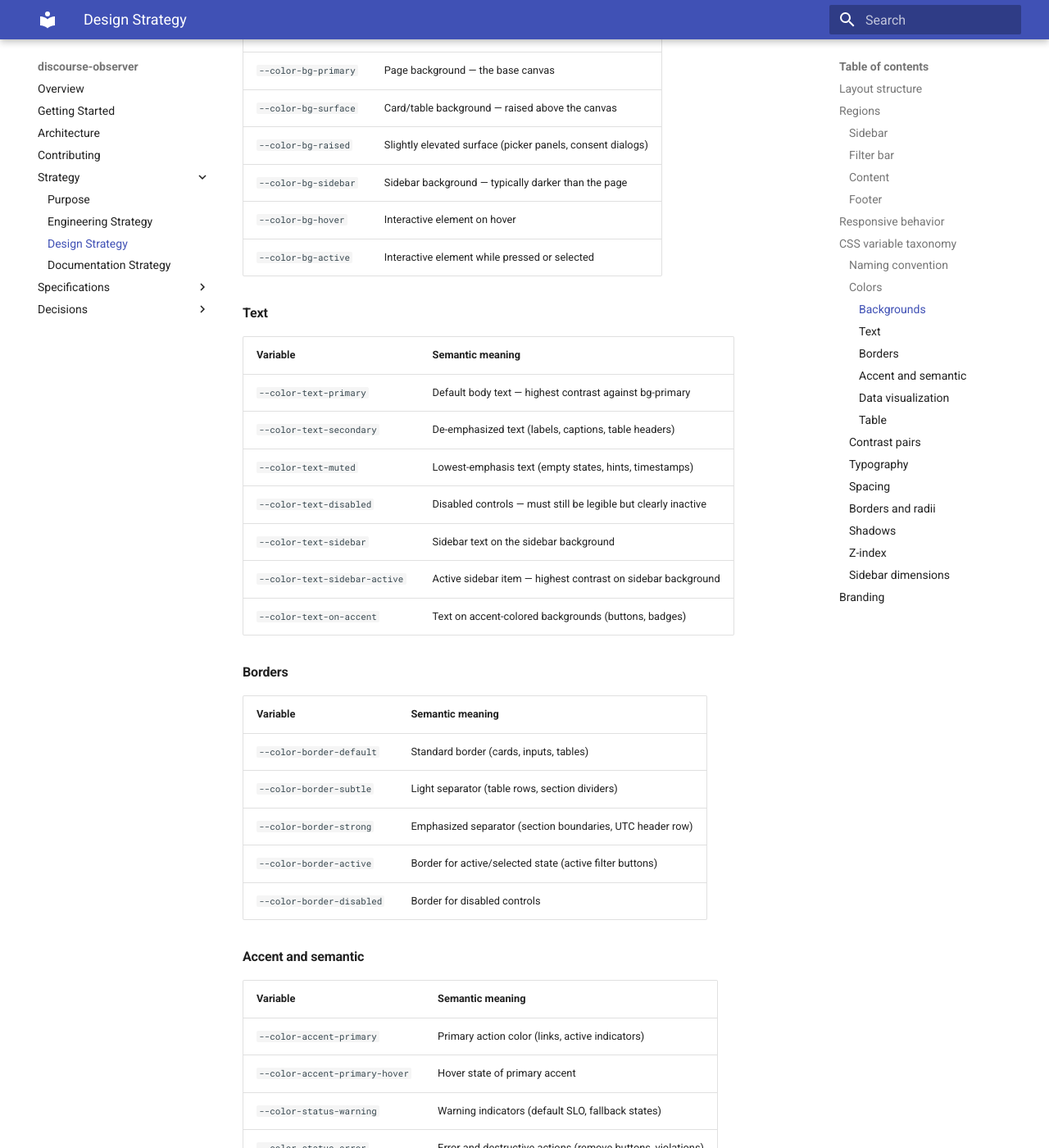
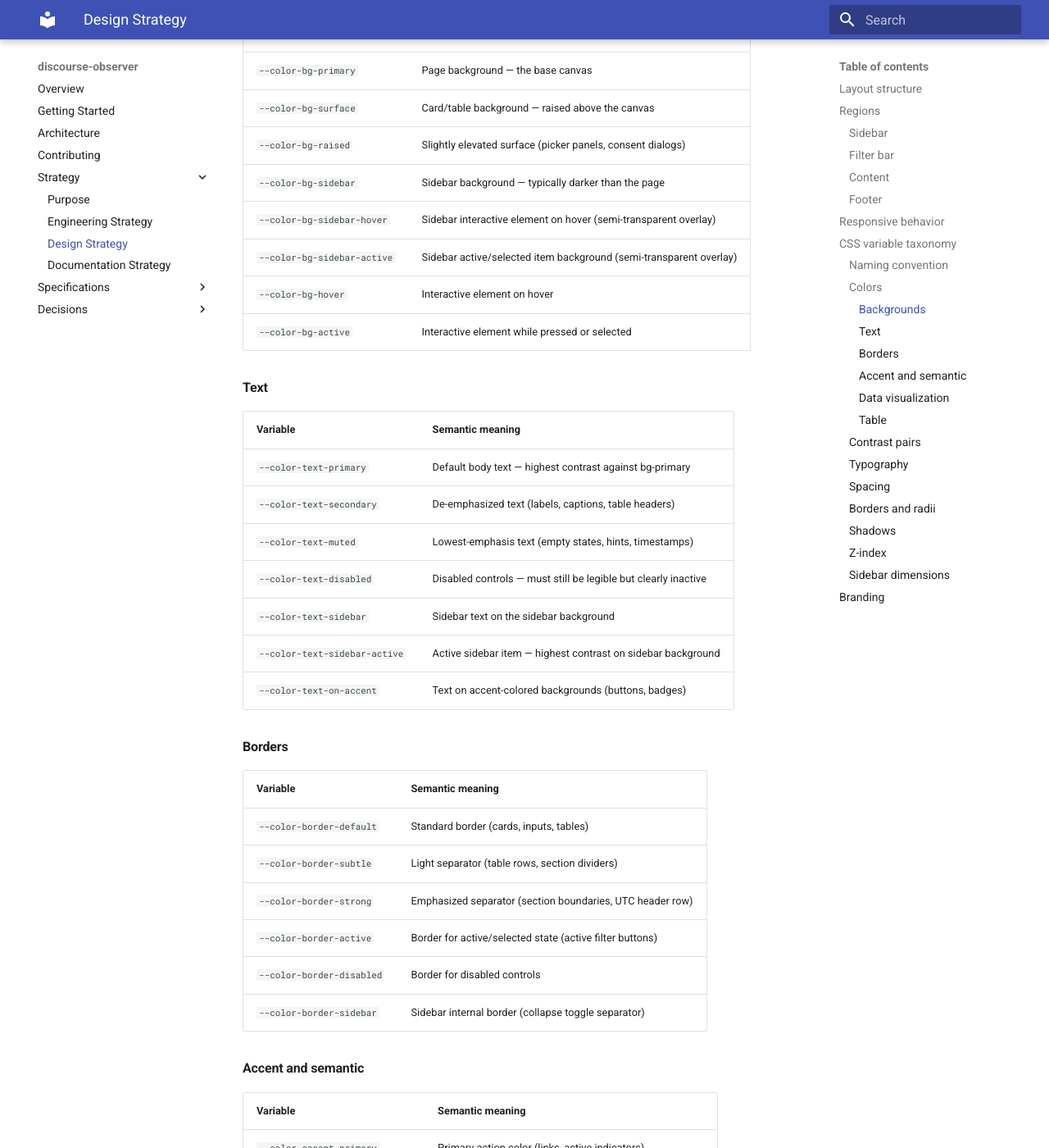
Before and after one commit to MorganDigitalAsyncTransparency/community, an MkDocs documentation site: the page built from discourse-observer/docs/design-strategy.md, in a window 1280 px wide and 1400 px high, scrolled down 3256 px. Shown: the whole window at 82% size. Built offline with MkDocs 1.6.1 and Material for MkDocs 9.7.7, drawn with Linux system fonts in a browser that asks for light colours; some of the changed text lies outside the part shown.

Commit message:
Document new sidebar and layout CSS variables in design strategy
Add --color-bg-sidebar-hover, --color-bg-sidebar-active,
--color-border-sidebar to variable taxonomy and contrast pairs.
Update content region to reference --content-max-width variable.

Co-Authored-By: Claude Opus 4.6 (1M context) <noreply@anthropic.com>

```diff
--- a/discourse-observer/docs/design-strategy.md
+++ b/discourse-observer/docs/design-strategy.md
@@ -69,7 +69,7 @@ Note: `position: sticky` is not needed. The grid layout keeps the filter bar fix
 
 ### Content
 
-The scrollable area for page-specific components (tables, charts, cards). Content scrolls independently within its grid cell and constrains width to `max-width: 1400px`, centered with auto-margins.
+The scrollable area for page-specific components (tables, charts, cards). Content scrolls independently within its grid cell and constrains width to `var(--content-max-width)` (1400px), applied to the filter bar, content, and footer regions.
 
 ### Footer
 
@@ -117,6 +117,8 @@ Layout dimensions like `--sidebar-width-expanded` use the component name as cate
 | `--color-bg-surface` | Card/table background — raised above the canvas |
 | `--color-bg-raised` | Slightly elevated surface (picker panels, consent dialogs) |
 | `--color-bg-sidebar` | Sidebar background — typically darker than the page |
+| `--color-bg-sidebar-hover` | Sidebar interactive element on hover (semi-transparent overlay) |
+| `--color-bg-sidebar-active` | Sidebar active/selected item background (semi-transparent overlay) |
 | `--color-bg-hover` | Interactive element on hover |
 | `--color-bg-active` | Interactive element while pressed or selected |
 
@@ -141,6 +143,7 @@ Layout dimensions like `--sidebar-width-expanded` use the component name as cate
 | `--color-border-strong` | Emphasized separator (section boundaries, UTC header row) |
 | `--color-border-active` | Border for active/selected state (active filter buttons) |
 | `--color-border-disabled` | Border for disabled controls |
+| `--color-border-sidebar` | Sidebar internal border (collapse toggle separator) |
 
 #### Accent and semantic
 
@@ -182,7 +185,8 @@ When rebranding, these pairs must maintain sufficient contrast. Changing one wit
 | `--color-text-muted` | `--color-bg-surface` | Empty state messages in cards |
 | `--color-text-disabled` | `--color-bg-surface` | Disabled controls in cards |
 | `--color-text-sidebar` | `--color-bg-sidebar` | Sidebar navigation text |
-| `--color-text-sidebar-active` | `--color-bg-sidebar` | Active sidebar item |
+| `--color-text-sidebar` | `--color-bg-sidebar-hover` | Sidebar text on hovered item |
+| `--color-text-sidebar-active` | `--color-bg-sidebar-active` | Active sidebar item |
 | `--color-text-on-accent` | `--color-accent-primary` | Text on accent buttons |
 | `--color-status-warning` | `--color-bg-surface` | SLO warning indicators in tables |
 | `--color-status-error` | `--color-bg-surface` | Error markers and remove buttons |
```
